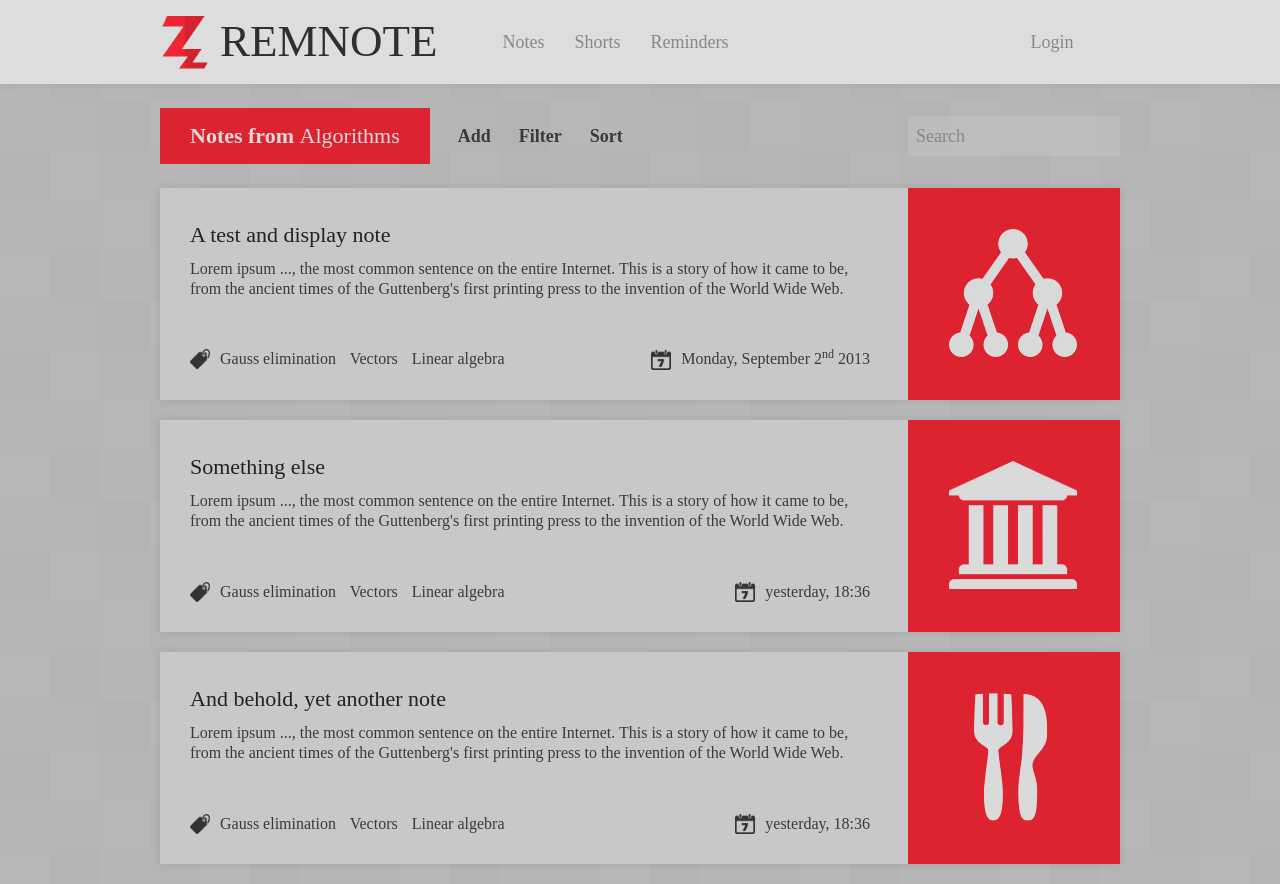
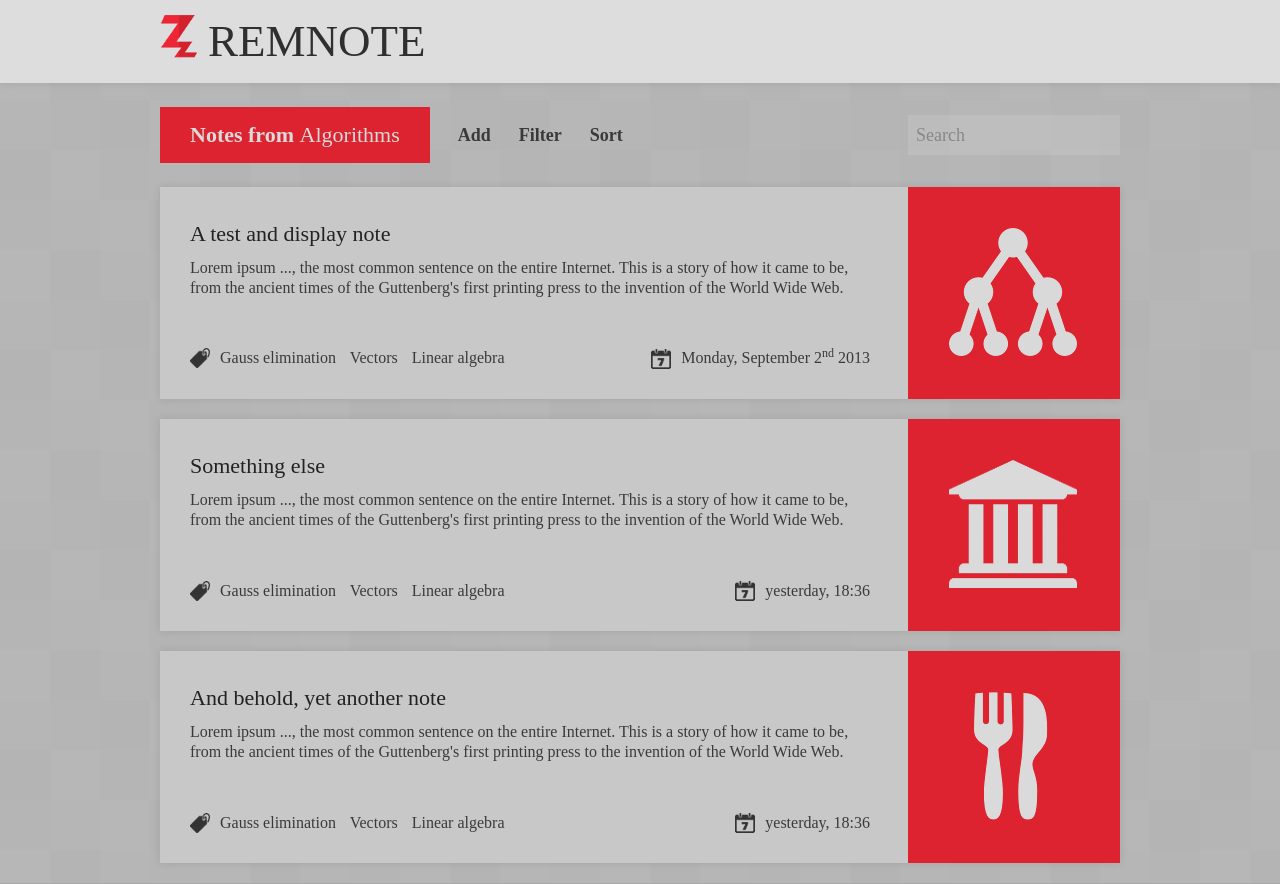
Before and after one commit to zjurelinac/Remnote, a plain HTML site: page index.html in a window 1280 px wide. Drawn offline with Linux system fonts and the light colour scheme.

Commit message:
Redesign branch update

```diff
--- a/index.html
+++ b/index.html
@@ -74,20 +74,15 @@
 		<header class = "main">
 			<div style = "overflow: hidden;">
 				<div class = "logo">
-					<img src = "./img/UiDesign/logo6.png"/>
+					<img src = "./img/UiDesign/logo6-48.png"/>
 					<h1>REM<span>NOTE</span></h1>
 				</div>
-				<nav class = "main">
-					<ul>
-						<li class = "notes-link">Notes</li>
-						<li class = "shorts-link">Shorts</li>
-						<li class = "reminders-link">Reminders</li>
-						<li class = "login-link">Login</li>
-					</ul>
-				</nav>
 			</div>
 		</header>
 	</div>
+	<nav class = "sidebar">
+	</nav>
+	<div class = "main-wrapper">
 	<div class = "opt-wrapper">
 		<nav class = "options">
 			<div class = "page-title-container"><h3>Notes from <em>Algorithms</em></h3></div>
@@ -237,5 +232,6 @@
 			</form>
 		</div>-->
 	</div>
+	</div>
 </body>
 </html>
```
Also changed, not shown: img/UiDesign/logo6-48.png (added).
